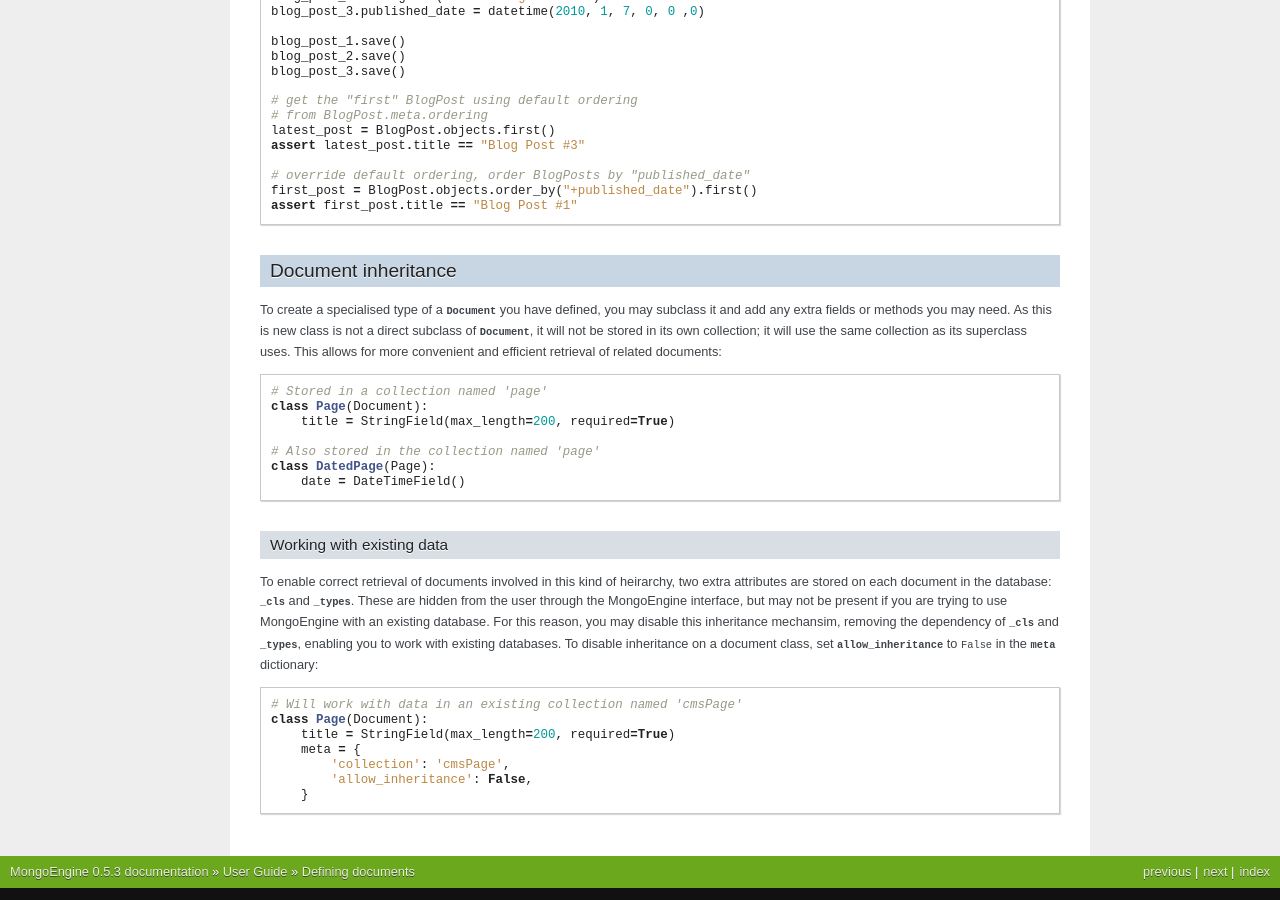
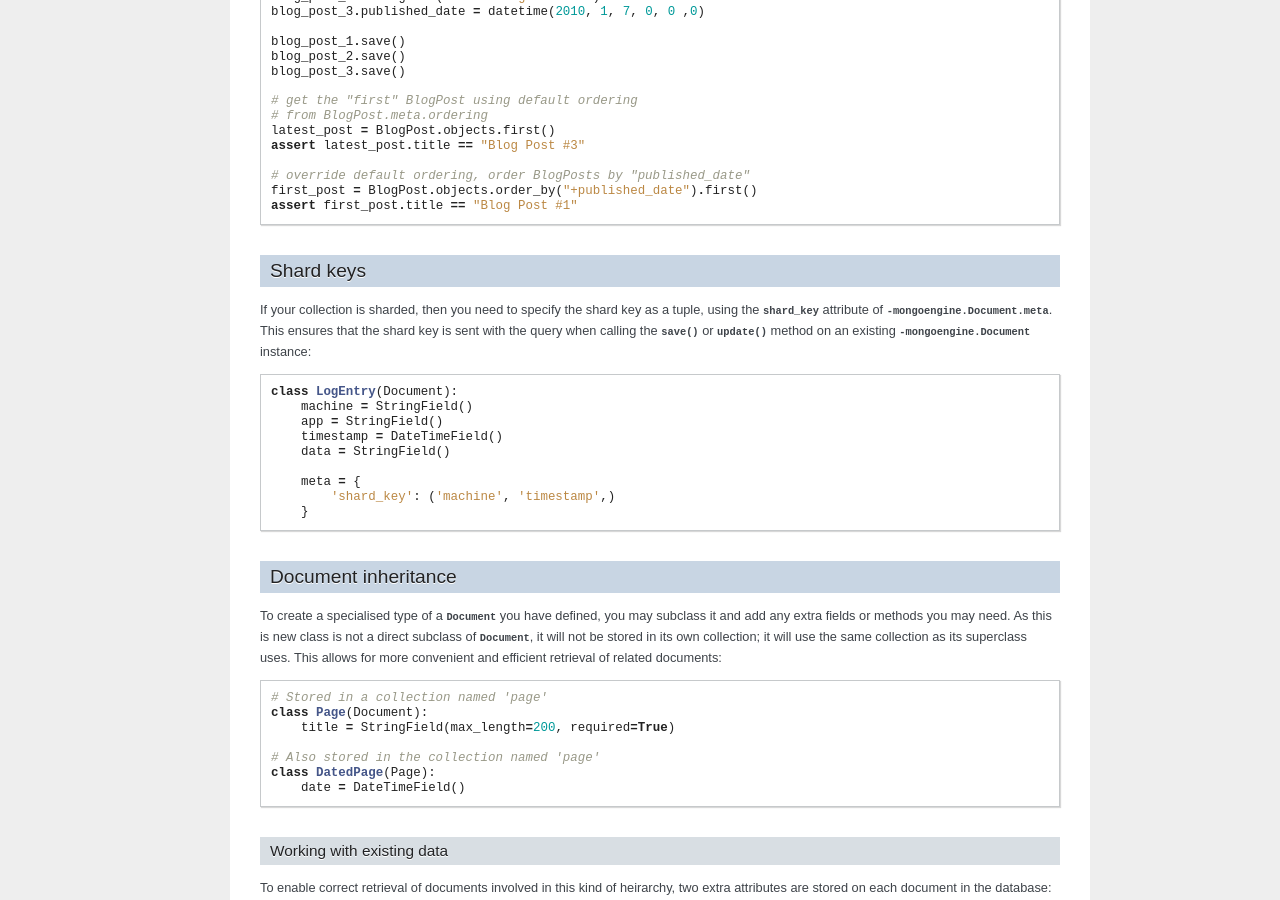
Before and after one commit to MongoEngine/mongoengine, a Sphinx documentation site: the page built from docs/guide/defining-documents.rst, in a window 1280 px wide and 900 px high, scrolled down 7302 px. Built offline with Sphinx 7.4.7, drawn with Linux system fonts in a browser that asks for light colours.

Commit message:
Added Sharding support
Added shard_key meta, so save() and update() passes shard keys
to the pymongo query.  Also made shard key fields immutable.

Closes #388 and #389

```diff
--- a/docs/changelog.rst
+++ b/docs/changelog.rst
@@ -5,6 +5,7 @@ Changelog
 Changes in dev
 ==============
 
+- Added sharding support
 - Added pymongo 2.1 support
 - Fixed Abstract documents can now declare indexes
 - Added db_alias support to individual documents
--- a/docs/guide/defining-documents.rst
+++ b/docs/guide/defining-documents.rst
@@ -476,8 +476,29 @@ subsequent calls to :meth:`~mongoengine.queryset.QuerySet.order_by`. ::
     first_post = BlogPost.objects.order_by("+published_date").first()
     assert first_post.title == "Blog Post #1"
 
+Shard keys
+==========
+
+If your collection is sharded, then you need to specify the shard key as a tuple,
+using the :attr:`shard_key` attribute of :attr:`-mongoengine.Document.meta`.
+This ensures that the shard key is sent with the query when calling the
+:meth:`~mongoengine.document.Document.save` or
+:meth:`~mongoengine.document.Document.update` method on an existing
+:class:`-mongoengine.Document` instance::
+
+    class LogEntry(Document):
+        machine = StringField()
+        app = StringField()
+        timestamp = DateTimeField()
+        data = StringField()
+
+        meta = {
+            'shard_key': ('machine', 'timestamp',)
+        }
+
 Document inheritance
 ====================
+
 To create a specialised type of a :class:`~mongoengine.Document` you have
 defined, you may subclass it and add any extra fields or methods you may need.
 As this is new class is not a direct subclass of
```
Also changed, not shown: 3 other files.
